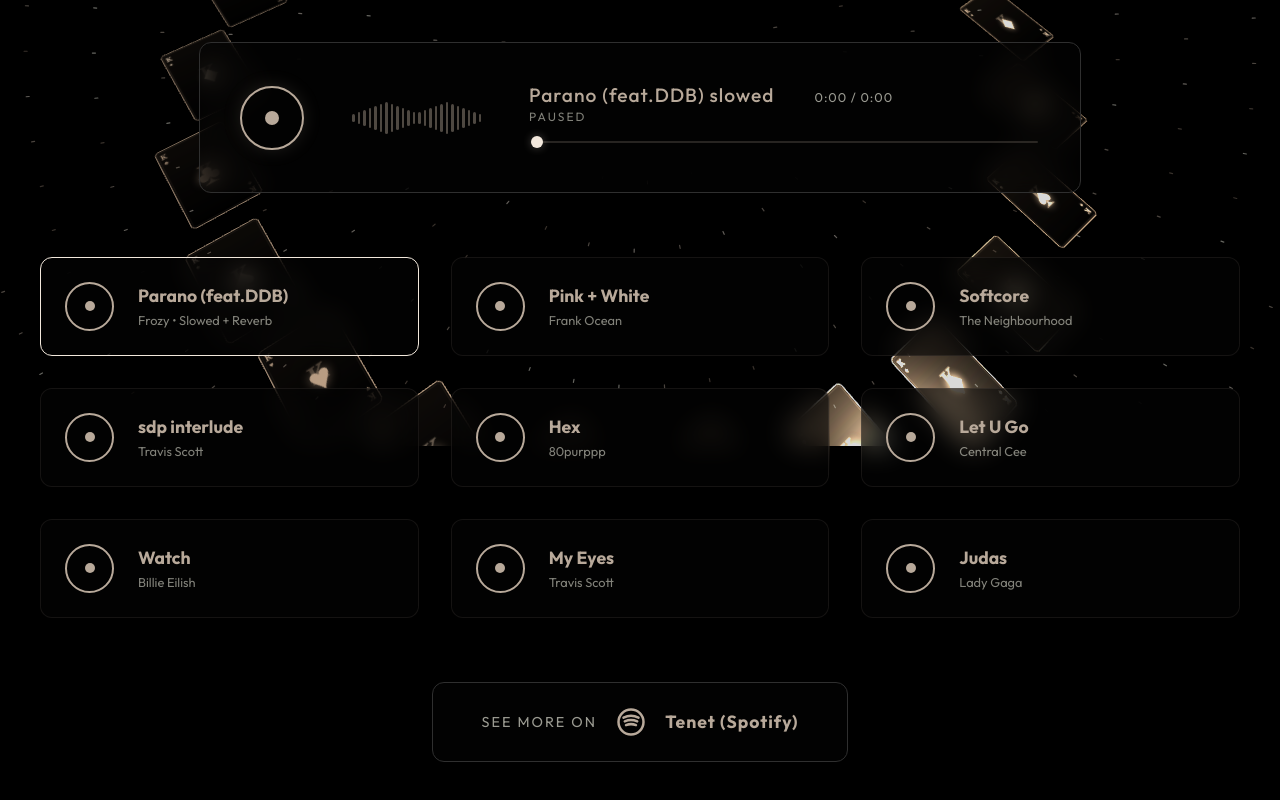
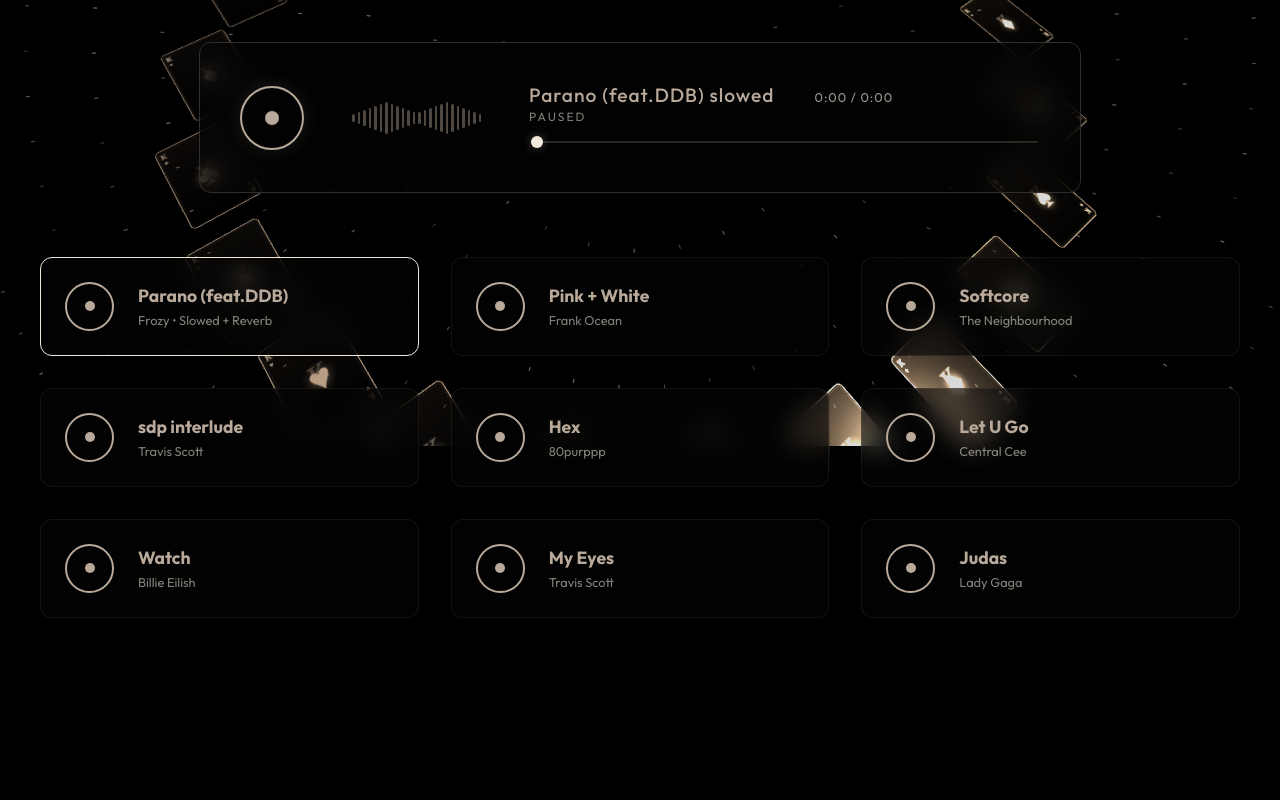
Before and after one commit to tenetthomask/profile, a website: page music.html in a window 1280 px wide. Shown: the part 354-1154 px from the top of the page. After the commit the page ends 1082 px from the top, so only its background shows below. Drawn offline with nearby package versions, Linux system fonts and the light colour scheme; animation ran at ten frames a second; a web font is replaced by a local one.

Commit message:
Remove all Spotify references including Music Portal and Voice Commands

```diff
--- a/music.html
+++ b/music.html
@@ -221,20 +221,6 @@
             </div>
         </div>
 
-        <div class="spotify-promo-area" style="margin-top: 4rem; width: 100%; display: flex; justify-content: center;">
-            <a href="https://open.spotify.com/user/31jygpoveiu4xoismxuptyawi35a?si=nQwJ0tXxT-imXSDbL2IlZg" id="social-spotify" target="_blank" rel="noopener noreferrer"
-               class="glass-card spotify-full-link"
-               style="display: flex; align-items: center; gap: 1.2rem; padding: 1.5rem 3rem; text-decoration: none; color: inherit; transition: all 0.4s cubic-bezier(0.175, 0.885, 0.32, 1.275);">
-                <span style="font-size: 0.9rem; opacity: 0.6; letter-spacing: 2px; text-transform: uppercase;">see more on</span>
-                <svg xmlns="http://www.w3.org/2000/svg" width="30" height="30" viewBox="0 0 24 24" fill="none" stroke="var(--primary)" stroke-width="2" stroke-linecap="round" stroke-linejoin="round">
-                    <circle cx="12" cy="12" r="10"></circle>
-                    <path d="M8 14.5c2.5-1 5.5-1 8 0"></path>
-                    <path d="M7 11.5c3.5-1.5 6.5-1.5 10 0"></path>
-                    <path d="M6 8.5c4-2 8-2 12 0"></path>
-                </svg>
-                <strong style="font-size: 1.1rem; color: var(--primary); letter-spacing: 1px;">Tenet (Spotify)</strong>
-            </a>
-        </div>
     </div>
 
     <script src="mobius.js"></script>
--- a/script.js
+++ b/script.js
@@ -149,9 +149,6 @@ document.addEventListener('DOMContentLoaded', () => {
         } else if (command.includes('github')) {
             document.getElementById('social-github')?.click();
             voiceOutput.textContent = '🐙 Opening GitHub';
-        } else if (command.includes('spotify')) {
-            document.getElementById('social-spotify')?.click();
-            voiceOutput.textContent = '🎵 Opening Spotify';
         } else if (command.includes('social')) {
             document.getElementById('socials')?.scrollIntoView({ behavior: 'smooth' });
             voiceOutput.textContent = '🔗 Moving to socials';
```
